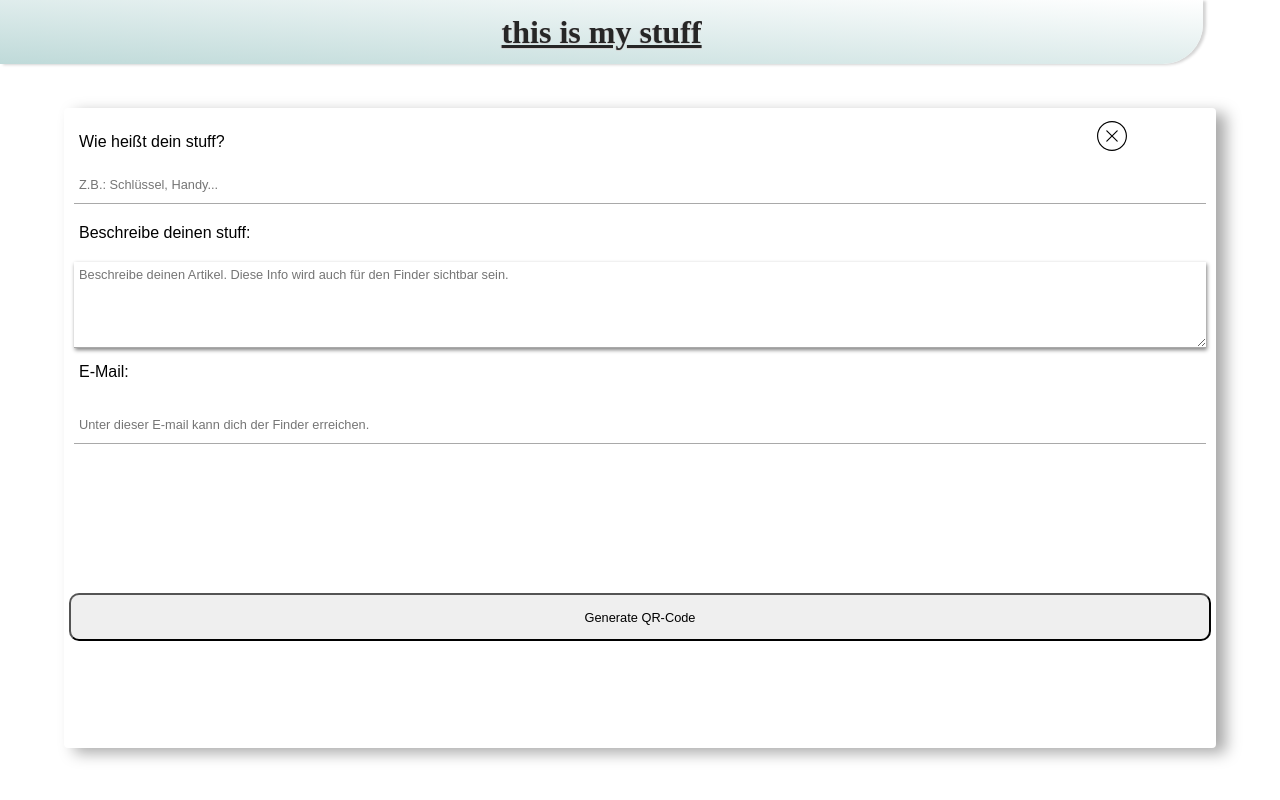
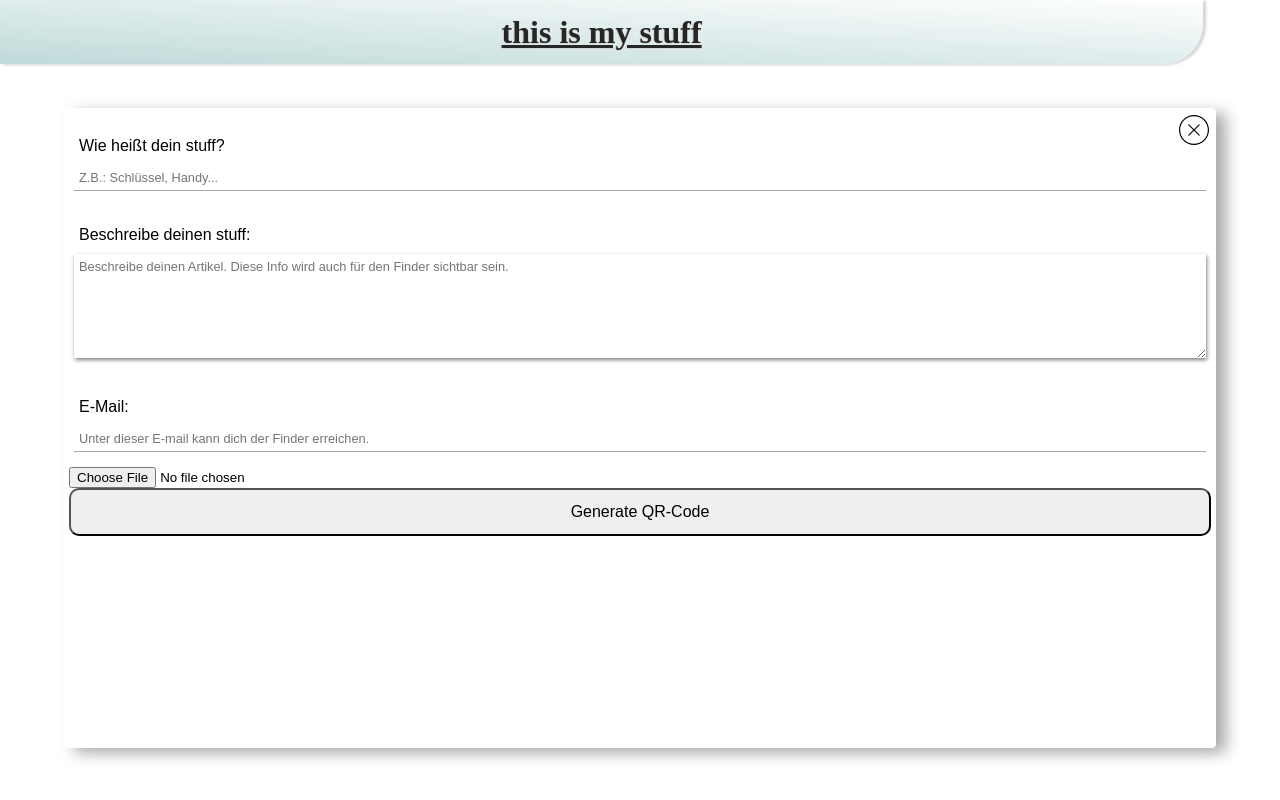
Before and after one commit to hajocirksena/capstone-project, a React (Create React App) app in the folder client/: page /form in a window 1280 px wide. Built offline with nearby package versions, Linux system fonts and the light colour scheme.

Commit message:
Add new display flex to form

```diff
--- a/client/src/AddButton.js
+++ b/client/src/AddButton.js
@@ -18,4 +18,8 @@ const AddButton = styled.button`
   margin: auto;
   display: flex;
   border: none;
+  img {
+    width: 48px;
+    height: auto;
+  }
 `
--- a/client/src/Card.js
+++ b/client/src/Card.js
@@ -2,9 +2,8 @@ import React from 'react'
 import styled from 'styled-components'
 import cardContent from './CardContent.json'
 
-export default function Cards() {
+export default function Card() {
   return (
-    <>
     <Wrapper>
       {cardContent.map(el => (
         <div key={el.id}>
@@ -12,18 +11,16 @@ export default function Cards() {
             <TitleStyled>{el.item}</TitleStyled>
             <TextStyled>{el.description}</TextStyled>
             <TextSmallStyled>
-                Sollte dein {el.item} gefunden werden bist du für den Finder
-                unter {el.mail} zu erreichen.
+              Sollte dein {el.item} gefunden werden bist du für den Finder unter{' '}
+              {el.mail} zu erreichen.
             </TextSmallStyled>
             <QrStyled>
-                <img src={el.qr} width="80px" height="80px" alt="QR-Code" />
+              <img src={el.qr} alt="QR-Code" />
             </QrStyled>
           </CardStyled>
         </div>
       ))}
     </Wrapper>
-      <></>
-    </>
   )
 }
 
@@ -31,6 +28,10 @@ const QrStyled = styled.div`
   display: flex;
   justify-content: center;
   margin: 1em;
+  img {
+    width: 70px;
+    height: auto;
+  }
 `
 
 const TextSmallStyled = styled.p`
--- a/client/src/CloseButton.js
+++ b/client/src/CloseButton.js
@@ -17,4 +17,8 @@ const Button = styled.button`
   width: 0;
   height: 0;
   border: none;
+  img {
+    width: 30px;
+    height: auto;
+  }
 `
--- a/client/src/Form.js
+++ b/client/src/Form.js
@@ -34,7 +34,7 @@ export default function Formular() {
           placeholder="Beschreibe deinen Artikel. Diese Info wird auch für den Finder sichtbar sein."
           ref={register({ required: true, maxLength: 150 })}
         />
-        <ErrorMsg className="errorDescription">
+        <ErrorMsg>
           {errors.description && <p> insert description! up to 150 signs!</p>}
         </ErrorMsg>
 
@@ -46,9 +46,14 @@ export default function Formular() {
           placeholder="Unter dieser E-mail kann dich der Finder erreichen."
           ref={register({ required: true })}
         />
-        <ErrorMsg className="errorMail">
-          {errors.mail && <p>insert e-mail</p>}
-        </ErrorMsg>
+        <ErrorMsg>{errors.mail && <p>insert e-mail</p>}</ErrorMsg>
+        <input
+          name="image"
+          id="image"
+          type="file"
+          accept="image"
+          capture="camera"
+        />
 
         <SubmitButton type="submit">Generate QR-Code</SubmitButton>
       </Form>
@@ -57,27 +62,23 @@ export default function Formular() {
 }
 
 const Form = styled.form`
-  display: grid;
-  grid-template-rows: 1fr 1fr 1fr 1fr 1fr 1fr 1fr 1fr 1fr 1fr 1fr 1fr;
-  grid-template-columns: 1fr 1fr 1fr 1fr 1fr;
+  display: flex;
+  flex-direction: column;
 `
 const CloseButtonStyle = styled.button`
-  grid-row: 1;
-  grid-column: 5;
+  display: flex;
+  justify-content: flex-end;
+  margin-right: 20px;
   border: none;
   background: transparent;
 `
 
 const ItemLabel = styled.label`
-  grid-row: 1;
-  grid-column: 1/4;
   text-align: left;
   padding: 5px;
-  margin: 15px 5px 0px 5px;
+  margin: 15px 5px 0 5px;
 `
 const ItemInput = styled.input`
-  grid-row: 2;
-  grid-column: span 6;
   font-size: 0.8em;
   padding: 5px;
   margin: 5px;
@@ -86,48 +87,47 @@ const ItemInput = styled.input`
 `
 
 const DescriptionLabel = styled.label`
-  grid-row: 3;
-  grid-column: 1/6;
   text-align: left;
   padding: 5px;
-  margin: 10px 5px 5px 5px;
+  margin: 15px 5px 0 5px;
 `
 const DescriptionInput = styled.textarea`
-  grid-row: 4/6;
-  grid-column: span 6;
   font-family: sans-serif;
   font-size: 0.8em;
   padding: 5px;
   margin: 5px;
   border: none;
   box-shadow: 1px 2px 4px grey;
-  border-bottom: 1px solid darkgray;
+  height: 13vh;
 `
 
 const MailLabel = styled.label`
-  grid-row: 6;
   text-align: left;
   padding: 5px;
-  margin: 5px;
+  margin: 20px 5px 0 5px;
 `
 const MailInput = styled.input`
-  grid-row: 7;
-  grid-column: span 6;
   font-size: 0.8em;
   padding: 5px;
   margin: 5px;
   border: none;
   border-bottom: 1px solid darkgray;
 `
+// const Image = styled.input`
+//   height: 48px;
+//   border-radius: 10px;
+//   background: hotpink;
+// `
 const ErrorMsg = styled.p`
   font-size: 0.6em;
   color: red;
+  margin: 5px;
 `
 
 const SubmitButton = styled.button`
-  grid-row: 11;
-  grid-column: span 6;
-  font-size: 0.8em;
+  position: relative;
+  align-items: flex-end;
+  font-size: 1em;
   height: 2em;
   height: 48px;
   border-radius: 10px;
```
Also changed, not shown: 1 other file (tests, documents, lock files or other folders). Lines whose indentation alone changed are shown as unchanged.
